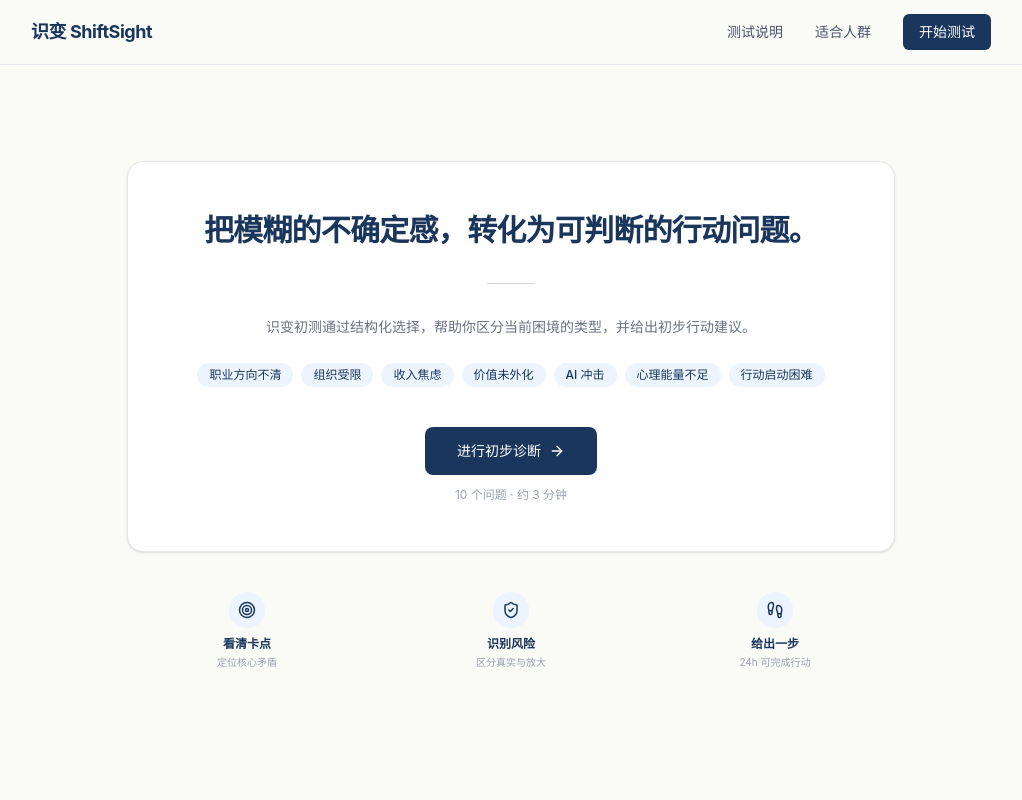
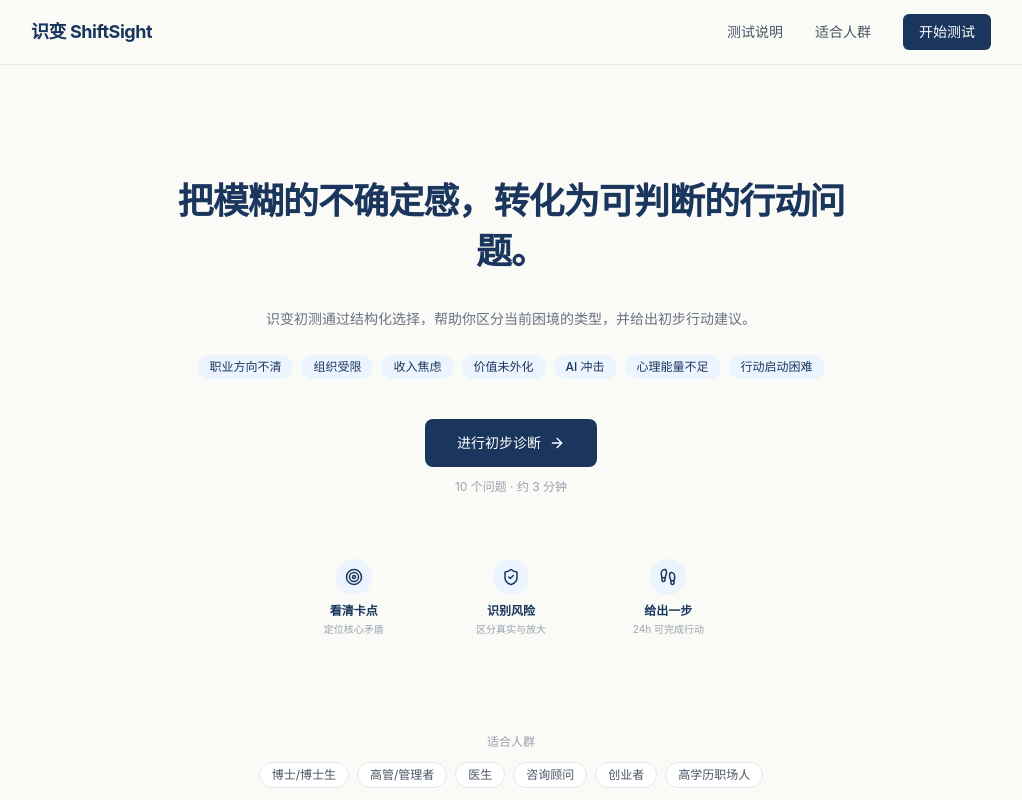
Before and after one commit to ShayLiu/shiftsight, a Next.js app: page / in a window 1280 px wide. Shown: the top 800 px of the page, without its empty margins (129-1151 px from the left). Built offline with nearby package versions, Linux system fonts and the light colour scheme.

Commit message:
design: borderless hero with whitespace layout

```diff
--- a/components/Hero.tsx
+++ b/components/Hero.tsx
@@ -5,37 +5,25 @@ const TAGS = ['职业方向不清', '组织受限', '收入焦虑', '价值未
 
 export default function Hero() {
   return (
-    <section className="py-16 sm:py-24 px-4 sm:px-6 lg:px-8">
-      <div className="mx-auto max-w-3xl">
-        {/* Main card */}
-        <div className="rounded-2xl border border-gray-200 bg-white p-8 sm:p-12 shadow-sm">
-          {/* Title */}
-          <h1 className="text-xl sm:text-2xl lg:text-3xl font-bold text-[#1a365d] leading-snug tracking-tight text-center">
+    <section className="pt-20 pb-10 sm:pt-28 sm:pb-14 px-4 sm:px-6 lg:px-8">
+      <div className="mx-auto max-w-2xl text-center">
+        <h1 className="text-2xl sm:text-3xl lg:text-4xl font-bold text-[#1a365d] leading-snug tracking-tight">
           把模糊的不确定感，<br className="sm:hidden" />转化为可判断的行动问题。
         </h1>
 
-          {/* Divider */}
-          <div className="mx-auto w-12 h-px bg-[#1a365d]/20 my-6 sm:my-8" />
-
-          {/* Description */}
-          <p className="text-center text-sm text-gray-500 leading-relaxed max-w-lg mx-auto">
+        <p className="mt-8 text-sm text-gray-500 leading-relaxed">
           识变初测通过结构化选择，帮助你区分当前困境的类型，并给出初步行动建议。
         </p>
 
-          {/* Tags */}
         <div className="mt-6 flex flex-wrap justify-center gap-2">
           {TAGS.map((tag) => (
-              <span
-                key={tag}
-                className="rounded-full bg-[#ebf4ff] px-3 py-1 text-xs font-medium text-[#1a365d]"
-              >
+            <span key={tag} className="rounded-full bg-[#ebf4ff] px-3 py-1 text-xs font-medium text-[#1a365d]">
               {tag}
             </span>
           ))}
         </div>
 
-          {/* CTA area */}
-          <div className="mt-8 sm:mt-10 flex flex-col items-center gap-3">
+        <div className="mt-10 flex flex-col items-center gap-3">
           <Link
             href="/test"
             className="inline-flex items-center gap-2 rounded-lg bg-[#1a365d] px-8 py-3.5 text-sm font-medium text-white hover:bg-[#2a4a7f] transition-colors"
@@ -47,8 +35,7 @@ export default function Hero() {
         </div>
       </div>
 
-        {/* Three value points */}
-        <div className="mt-10 grid grid-cols-3 gap-4 sm:gap-6">
+      <div className="mx-auto max-w-md mt-16 grid grid-cols-3 gap-6">
         {[
           { icon: Target, title: '看清卡点', desc: '定位核心矛盾' },
           { icon: ShieldCheck, title: '识别风险', desc: '区分真实与放大' },
@@ -63,7 +50,6 @@ export default function Hero() {
           </div>
         ))}
       </div>
-      </div>
     </section>
   );
 }
```
Also changed, not shown: 32 other files (tests, documents, lock files or other folders). Lines whose indentation alone changed are shown as unchanged.
